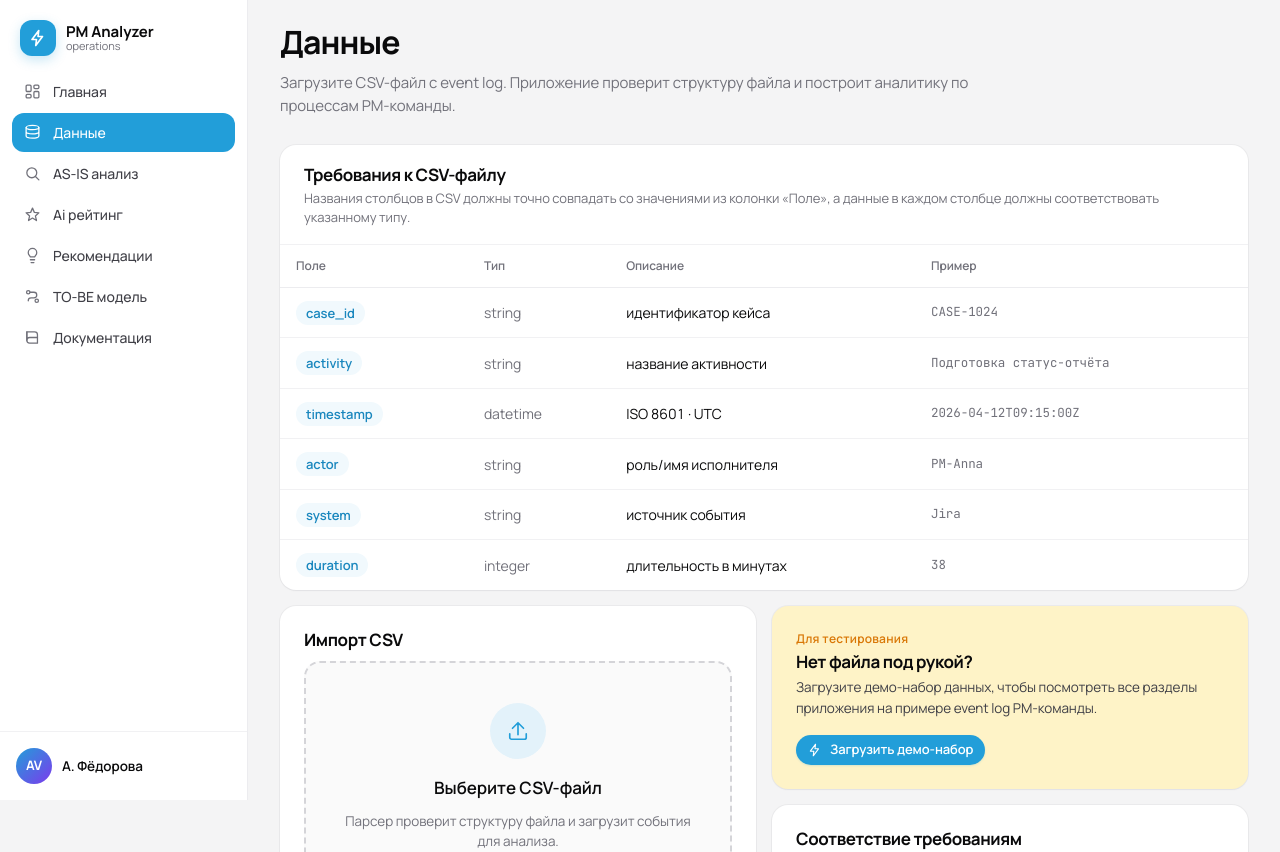
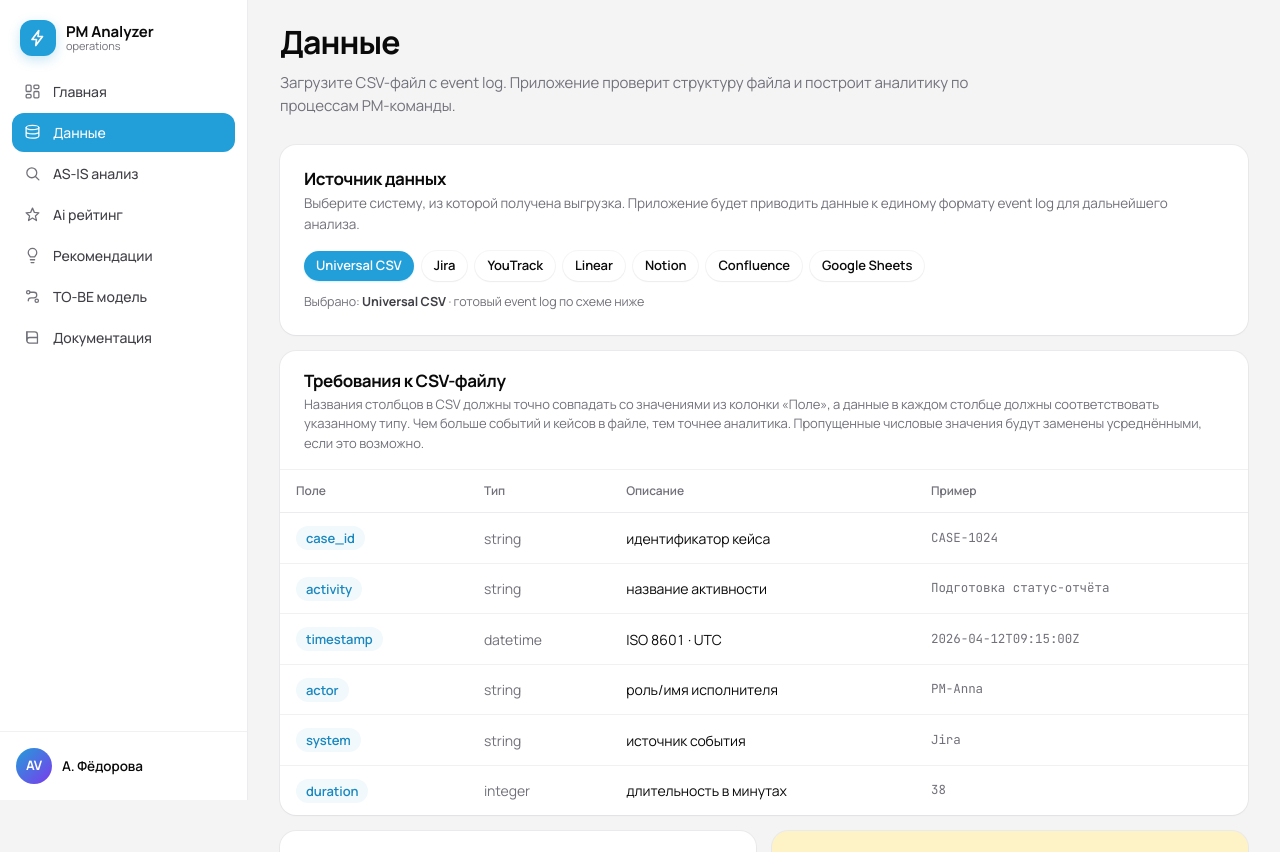
Before and after one commit to avfka/pm-process-analyzer, a React (Vite) app: page /upload in a window 1280 px wide. Shown: the top 852 px of the page. Built offline with nearby package versions, Linux system fonts and the light colour scheme.

Commit message:
Add data source selection

```diff
--- a/src/pages/DataUpload.tsx
+++ b/src/pages/DataUpload.tsx
@@ -24,12 +24,24 @@ const PREVIEW_ROWS = [
   ['CASE-1028','Согласование roadmap',     '2026-04-12T16:00:00Z','PM-Mark','Notion',88],
 ];
 
+const DATA_SOURCES = [
+  { id: 'universal', label: 'Universal CSV', hint: 'готовый event log по схеме ниже' },
+  { id: 'jira', label: 'Jira', hint: 'задачи, статусы, исполнители' },
+  { id: 'youtrack', label: 'YouTrack', hint: 'issue export и spent time' },
+  { id: 'linear', label: 'Linear', hint: 'issues, assignees, updates' },
+  { id: 'notion', label: 'Notion', hint: 'таблицы, документы, статусы' },
+  { id: 'confluence', label: 'Confluence', hint: 'страницы, PRD, решения' },
+  { id: 'sheets', label: 'Google Sheets', hint: 'ручной журнал активностей' },
+];
+
 export default function DataUpload() {
   const { events, setEvents, loadDemoData, clearData, analyzer } = useData();
   const [error, setError] = useState<string | null>(null);
   const [isDemoLoaded, setIsDemoLoaded] = useState(false);
   const [hasLoadedDataset, setHasLoadedDataset] = useState(false);
+  const [selectedSourceId, setSelectedSourceId] = useState('universal');
   const stats = analyzer.basicStats;
+  const selectedSource = DATA_SOURCES.find(source => source.id === selectedSourceId) ?? DATA_SOURCES[0];
   const shouldShowDataset = hasLoadedDataset && events.length > 0;
   const systemsCount = shouldShowDataset ? new Set(events.map(event => event.system)).size : 0;
   const previewRows = shouldShowDataset
@@ -73,13 +85,20 @@ export default function DataUpload() {
           setError(`Отсутствуют обязательные поля: ${missing.join(', ')}`);
           return;
         }
-        const parsedEvents: ProcessEvent[] = (results.data as any[]).map((row: any) => ({
+        const rows = results.data as any[];
+        const validDurations = rows
+          .map((row: any) => Number(row.duration))
+          .filter((duration: number) => Number.isFinite(duration) && duration > 0);
+        const avgDuration = validDurations.length > 0
+          ? Math.round(validDurations.reduce((sum: number, duration: number) => sum + duration, 0) / validDurations.length)
+          : 1;
+        const parsedEvents: ProcessEvent[] = rows.map((row: any) => ({
           case_id: row.case_id,
           activity: row.activity,
           timestamp: row.timestamp,
           actor: row.actor,
-          system: row.system,
-          duration: Number(row.duration) || 0,
+          system: row.system || selectedSource.label,
+          duration: Number(row.duration) || avgDuration,
         }));
         setEvents(parsedEvents);
         setIsDemoLoaded(false);
@@ -102,11 +121,36 @@ export default function DataUpload() {
         </div>
       </div>
 
-      <div className="card table-wrap" style={{ paddingBottom: 0 }}>
+      <div className="card card-pad">
+        <h3>Источник данных</h3>
+        <div style={{ color: 'var(--ink-muted)', fontSize: 13.5, lineHeight: 1.55, marginTop: 4 }}>
+          Выберите систему, из которой получена выгрузка. Приложение будет приводить данные к единому формату event log для дальнейшего анализа.
+        </div>
+        <div style={{ display: 'flex', gap: 8, flexWrap: 'wrap', marginTop: 16 }}>
+          {DATA_SOURCES.map(source => {
+            const active = source.id === selectedSourceId;
+            return (
+              <button
+                key={source.id}
+                className={'btn btn-sm ' + (active ? 'btn-primary' : '')}
+                onClick={() => setSelectedSourceId(source.id)}
+                type="button"
+              >
+                {source.label}
+              </button>
+            );
+          })}
+        </div>
+        <div style={{ marginTop: 12, color: 'var(--ink-muted)', fontSize: 12.5 }}>
+          Выбрано: <strong style={{ color: 'var(--ink-3)' }}>{selectedSource.label}</strong> · {selectedSource.hint}
+        </div>
+      </div>
+
+      <div className="card table-wrap" style={{ paddingBottom: 0, marginTop: 16 }}>
         <div style={{ padding: '20px 24px 16px', borderBottom: '1px solid var(--line-soft)' }}>
           <h3>Требования к CSV-файлу</h3>
           <div style={{ marginTop: 4, color: 'var(--ink-muted)', fontSize: 13, lineHeight: 1.5 }}>
-            Названия столбцов в CSV должны точно совпадать со значениями из колонки «Поле», а данные в каждом столбце должны соответствовать указанному типу.
+            Названия столбцов в CSV должны точно совпадать со значениями из колонки «Поле», а данные в каждом столбце должны соответствовать указанному типу. Чем больше событий и кейсов в файле, тем точнее аналитика. Пропущенные числовые значения будут заменены усреднёнными, если это возможно.
           </div>
         </div>
         <table className="t">
@@ -132,6 +176,9 @@ export default function DataUpload() {
       <div className="grid-2" style={{ marginTop: 16, alignItems: 'stretch' }}>
         <div className="card card-pad" style={{ height: '100%', display: 'flex', flexDirection: 'column' }}>
           <h3>Импорт CSV</h3>
+          <div style={{ color: 'var(--ink-muted)', fontSize: 13, marginTop: 4 }}>
+            Источник: <strong style={{ color: 'var(--ink-3)' }}>{selectedSource.label}</strong>
+          </div>
 
           <div style={{ marginTop: 12, border: '2px dashed var(--line-strong)', borderRadius: 16, padding: '40px 24px', display: 'flex', flexDirection: 'column', alignItems: 'center', justifyContent: 'center', gap: 10, textAlign: 'center', background: 'var(--surface-2)', flex: 1 }}>
             <div style={{ width: 56, height: 56, borderRadius: '50%', background: 'var(--accent-tint)', display: 'flex', alignItems: 'center', justifyContent: 'center' }}>
```
